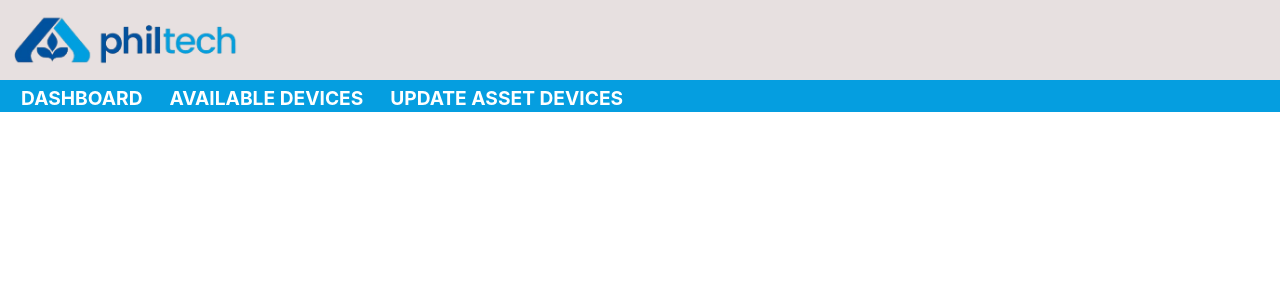
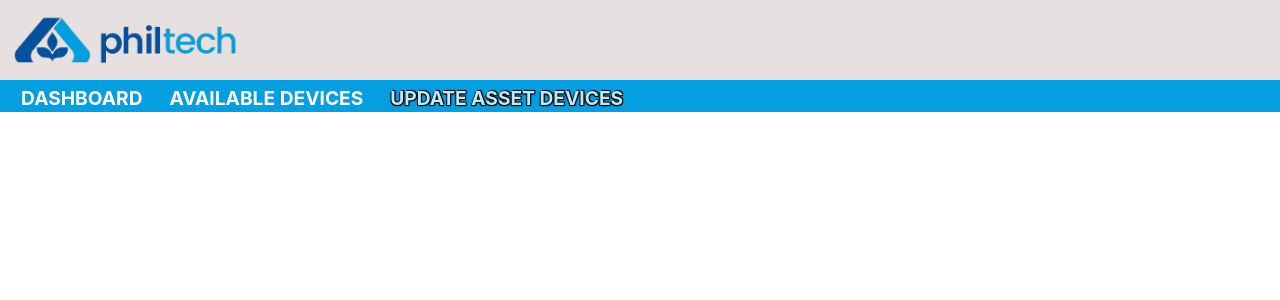
Before and after one commit to BenedictoLucido/JuBeRy-APC, a React (Vite) app in the folder LaravelDocker/JuBeRy/: page /updateAssetDevices in a window 1280 px wide. Shown: the top 300 px of the page. Built offline with nearby package versions, Linux system fonts and the light colour scheme.

Commit message:
V1.1.13 CSS Changes

```diff
--- a/LaravelDocker/JuBeRy/src/Dashboard/Dashboard.css
+++ b/LaravelDocker/JuBeRy/src/Dashboard/Dashboard.css
@@ -54,6 +54,13 @@ body{
 
   .landingPageHeaderFooter .text {
     transition: transform 1s ease-in-out; /* Smooth transition for transform over 1 second */
+    text-decoration: none;
+  }
+
+  .landingPageHeaderFooter .text.active {
+    color: #bee8f5;
+    font-weight: bold;
+    text-shadow: 1px 1px 1px black, -1px 1px 1px black, 1px -1px 1px black; /* Black outline */
   }
 
   .landingPageHeaderFooter .text:hover {
--- a/LaravelDocker/JuBeRy/src/Dashboard/Dashboard.jsx
+++ b/LaravelDocker/JuBeRy/src/Dashboard/Dashboard.jsx
@@ -1,5 +1,6 @@
 import React from 'react';
 import { useNavigate } from 'react-router-dom';
+import { NavLink } from 'react-router-dom';
 import philtecLogo from '../Assets/philtecLogo.png';
 import './Dashboard.css';
 
@@ -27,15 +28,24 @@ function Dashboard() {
           </div>
 
           <div className='landingPageHeaderFooter'>
-            <div className='text' onClick={goToDashboard}>
-              DASHBOARD
-            </div>
-            <div className='text' onClick={goToAvailableDevices}>
-              AVAILABLE DEVICES
-            </div>
-            <div className='text' onClick={goToUpdateAssetDevices}>
-              UPDATE ASSET DEVICES
-            </div>
+            <NavLink
+                to="/Dashboard"
+                className={({ isActive }) => `text ${isActive ? 'active' : ''}`}
+            >
+                DASHBOARD
+            </NavLink>
+            <NavLink
+                to="/AvailableDevices"
+                className={({ isActive }) => `text ${isActive ? 'active' : ''}`}
+            >
+                AVAILABLE DEVICES
+            </NavLink>
+            <NavLink
+                to="/UpdateAssetDevices"
+                className={({ isActive }) => `text ${isActive ? 'active' : ''}`}
+            >
+                UPDATE ASSET DEVICES
+            </NavLink>
           </div>
 
           {/* Anything Header*/}
--- a/LaravelDocker/JuBeRy/src/pages/AvailableDevices.css
+++ b/LaravelDocker/JuBeRy/src/pages/AvailableDevices.css
@@ -1,3 +1,21 @@
+/* -------------- Everything Header --------- */
+
+.landingPageHeaderFooter .text {
+    transition: transform 1s ease-in-out; /* Smooth transition for transform over 1 second */
+    text-decoration: none;
+  }
+
+  .landingPageHeaderFooter .text.active {
+    color: #bee8f5;
+    font-weight: bold;
+    text-shadow: 1px 1px 1px black, -1px 1px 1px black, 1px -1px 1px black; /* Black outline */
+  }
+
+  .landingPageHeaderFooter .text:hover {
+    transform: scale(1.1) rotate(-10deg); /* Scales up and tilts left on hover */
+    animation: tilt .5s ease-in-out forwards; /* Applies the tilt animation */
+  }
+
 /* ----------- EVERYTHING TABLE ------------- */
 
 /* Table container */
@@ -42,7 +60,7 @@
 }
 
 /* ----------- Modal Styles ------------- */
-.modal {
+.addNewUserModal {
     position: fixed;
     top: 0;
     left: 0;
@@ -55,7 +73,7 @@
     align-items: center;
 }
 
-.modalContent {
+.addNewUserModalContent {
     background-color: white;
     padding: 2em;
     border-radius: 8px;
--- a/LaravelDocker/JuBeRy/src/pages/AvailableDevices.jsx
+++ b/LaravelDocker/JuBeRy/src/pages/AvailableDevices.jsx
@@ -1,5 +1,6 @@
 import React, { useState } from 'react';
 import { useNavigate } from 'react-router-dom';
+import { NavLink } from 'react-router-dom';
 import philtecLogo from '../Assets/philtecLogo.png';
 import './AvailableDevices.css';
 
@@ -26,7 +27,7 @@ function AvailableDevices() {
         { id: 1960003, name: "Bob Johnson", age: 28, gender: "Male", number: "444-567-8901" },
     ]);
 
-    // Input state for the modal form
+    // Input state for the AddNewUserModal form
     const [newUser, setNewUser] = useState({
         id: '',
         name: '',
@@ -35,8 +36,8 @@ function AvailableDevices() {
         number: ''
     });
 
-    // Modal visibility state
-    const [isModalOpen, setIsModalOpen] = useState(false);
+    // AddNewUserModal visibility state
+    const [isAddNewUserModalOpen, setIsAddNewUserModalOpen] = useState(false);
 
     // Handle input changes
     const handleInputChange = (e) => {
@@ -61,42 +62,50 @@ function AvailableDevices() {
                 }
             ]);
             setNewUser({ id: '', name: '', age: '', gender: '', number: '' }); // Reset input fields
-            setIsModalOpen(false); // Close the modal
+            setIsAddNewUserModalOpen(false); // Close the AddNewUserModal
         } else {
             alert('Please fill in all fields');
         }
     };
 
-    // Toggle the modal visibility
-    const toggleModal = () => {
-        setIsModalOpen(!isModalOpen);
+    // Toggle the AddNewUserModal visibility
+    const toggleAddNewUserModal = () => {
+        setIsAddNewUserModalOpen(!isAddNewUserModalOpen);
     };
 
     return (
         <div className='availableDevicesPage'>
-        {/* Main Man Header */}
+            {/* Main Header */}
             <div className="landingPageMainHeader">
                 <img src={philtecLogo} alt="rndmImg" onClick={goToDashboard} />
             </div>
 
             <div className='landingPageHeaderFooter'>
-            <div className='text' onClick={goToDashboard}>
+            <NavLink
+                to="/Dashboard"
+                className={({ isActive }) => `text ${isActive ? 'active' : ''}`}
+            >
                 DASHBOARD
-            </div>
-            <div className='text' onClick={goToAvailableDevices}>
+            </NavLink>
+            <NavLink
+                to="/AvailableDevices"
+                className={({ isActive }) => `text ${isActive ? 'active' : ''}`}
+            >
                 AVAILABLE DEVICES
-            </div>
-            <div className='text' onClick={goToUpdateAssetDevices}>
+            </NavLink>
+            <NavLink
+                to="/UpdateAssetDevices"
+                className={({ isActive }) => `text ${isActive ? 'active' : ''}`}
+            >
                 UPDATE ASSET DEVICES
-            </div>
+            </NavLink>
             </div>
 
             {/* Body - This is where the table will be placed */}
             <div className="availableDevicesTableContainer">
-
                 <div className='tableContainerHeader'>
                     <h3>Available Assets</h3>
-            <button onClick={toggleModal} className="addUserButton">Add Asset</button>
+                    <button onClick={toggleAddNewUserModal} className="addUserButton">Add Asset</button>
                 </div>
 
                 <table className="table">
@@ -123,10 +132,10 @@ function AvailableDevices() {
                 </table>
             </div>
 
-        {/* Modal */}
-        {isModalOpen && (
-        <div className="modal">
-            <div className="modalContent">
+            {/* AddNewUserModal */}
+            {isAddNewUserModalOpen && (
+                <div className="addNewUserModal">
+                    <div className="addNewUserModalContent">
                         <h4>Add New User</h4>
                         <input
                             type="number"
@@ -164,7 +173,7 @@ function AvailableDevices() {
                             onChange={handleInputChange}
                         />
                         <button onClick={handleAddUser}>Add User</button>
-                <button onClick={toggleModal}>Close</button>
+                        <button onClick={toggleAddNewUserModal}>Close</button>
                     </div>
                 </div>
             )}
--- a/LaravelDocker/JuBeRy/src/pages/UpdateAssetDevices.css
+++ b/LaravelDocker/JuBeRy/src/pages/UpdateAssetDevices.css
@@ -0,0 +1,15 @@
+.landingPageHeaderFooter .text {
+    transition: transform 1s ease-in-out; /* Smooth transition for transform over 1 second */
+    text-decoration: none;
+  }
+
+  .landingPageHeaderFooter .text.active {
+    color: #bee8f5;
+    font-weight: bold;
+    text-shadow: 1px 1px 1px black, -1px 1px 1px black, 1px -1px 1px black; /* Black outline */
+  }
+
+  .landingPageHeaderFooter .text:hover {
+    transform: scale(1.1) rotate(-10deg); /* Scales up and tilts left on hover */
+    animation: tilt .5s ease-in-out forwards; /* Applies the tilt animation */
+  }
--- a/LaravelDocker/JuBeRy/src/pages/UpdateAssetDevices.jsx
+++ b/LaravelDocker/JuBeRy/src/pages/UpdateAssetDevices.jsx
@@ -1,5 +1,6 @@
 import React from 'react';
 import { useNavigate } from 'react-router-dom';
+import { NavLink } from 'react-router-dom';
 import philtecLogo from '../Assets/philtecLogo.png';
 import './UpdateAssetDevices.css';
 
@@ -27,15 +28,24 @@ function UpdateAssetDevices() {
           </div>
 
           <div className='landingPageHeaderFooter'>
-            <div className='text' onClick={goToDashboard}>
-              DASHBOARD
-            </div>
-            <div className='text' onClick={goToAvailableDevices}>
-              AVAILABLE DEVICES
-            </div>
-            <div className='text' onClick={goToUpdateAssetDevices}>
-              UPDATE ASSET DEVICES
-            </div>
+            <NavLink
+                to="/Dashboard"
+                className={({ isActive }) => `text ${isActive ? 'active' : ''}`}
+            >
+                DASHBOARD
+            </NavLink>
+            <NavLink
+                to="/AvailableDevices"
+                className={({ isActive }) => `text ${isActive ? 'active' : ''}`}
+            >
+                AVAILABLE DEVICES
+            </NavLink>
+            <NavLink
+                to="/UpdateAssetDevices"
+                className={({ isActive }) => `text ${isActive ? 'active' : ''}`}
+            >
+                UPDATE ASSET DEVICES
+            </NavLink>
           </div>
 
         </div>
```
Lines whose indentation alone changed are shown as unchanged.
